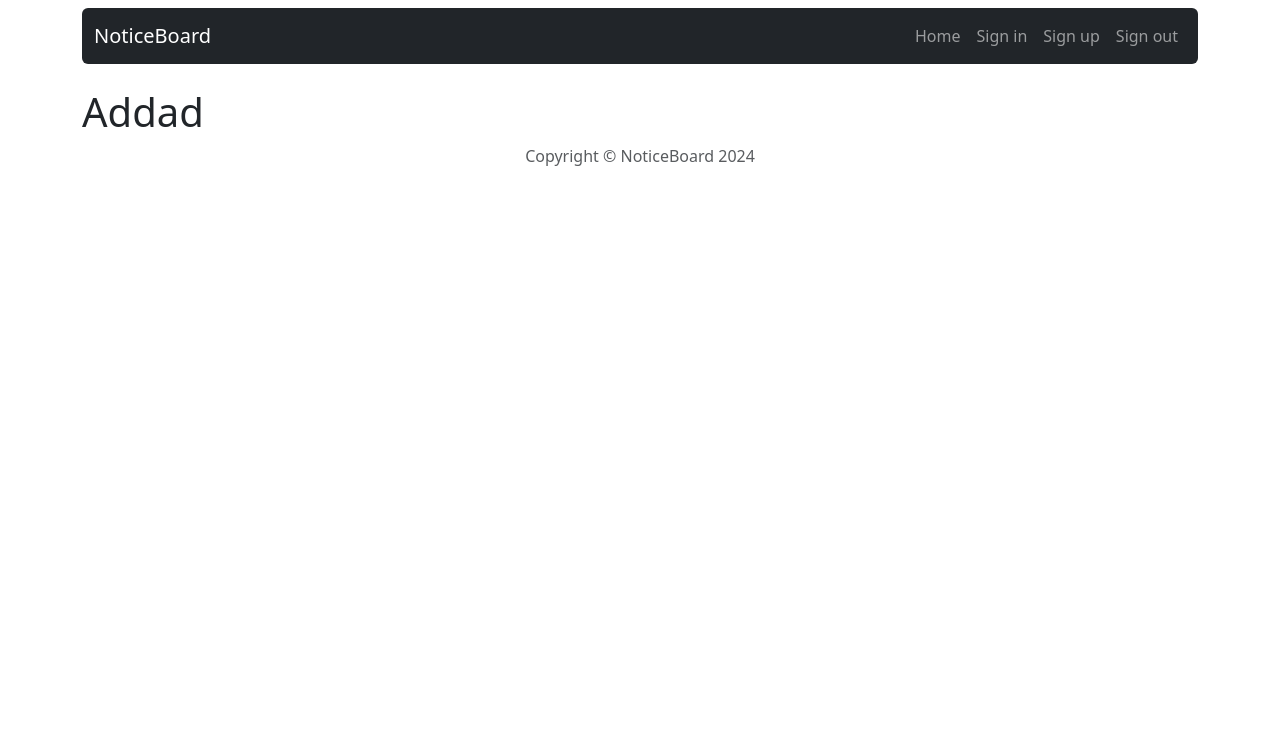
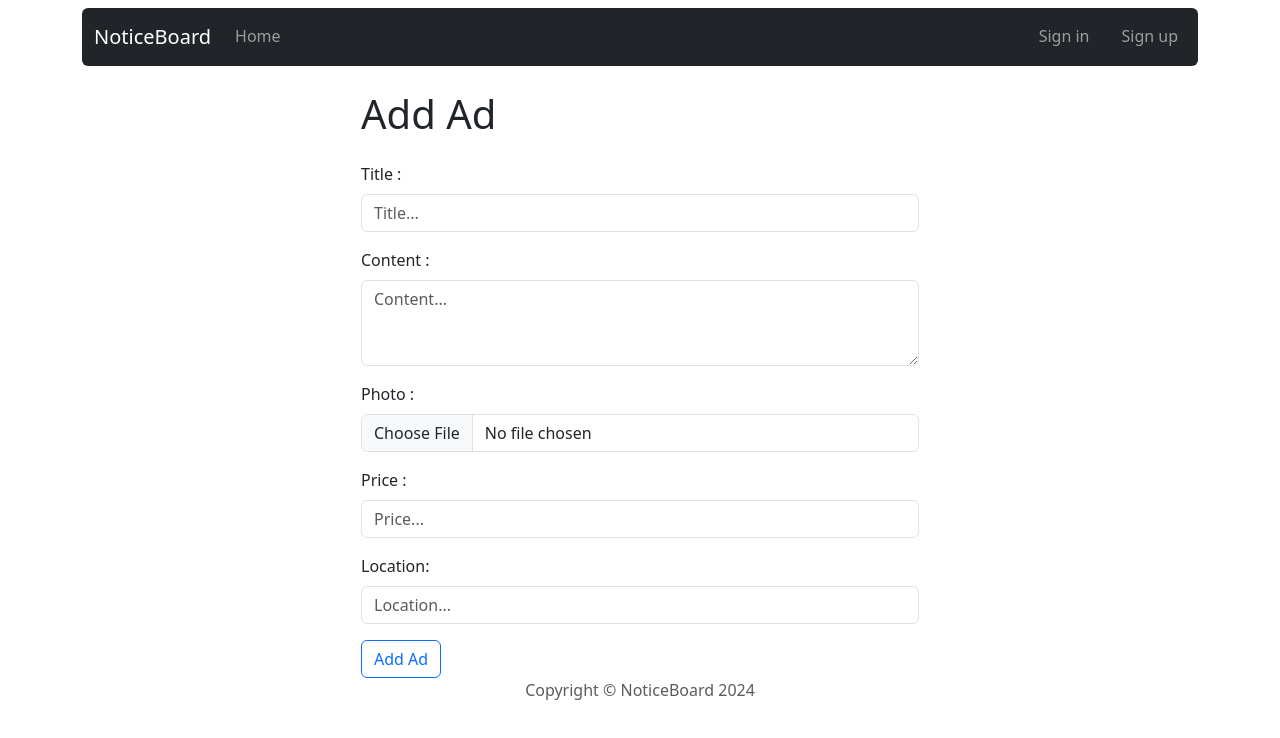
Before and after one commit to mikolajchm/NoticeBoard, a React (Create React App) app in the folder client/: page /ad/add in a window 1280 px wide. Shown: the top 738 px of the page. Built offline with nearby package versions, Linux system fonts and the light colour scheme.

Commit message:
Working at redux/views/pages

```diff
--- a/client/src/App.js
+++ b/client/src/App.js
@@ -22,7 +22,7 @@ function App() {
         <NavBar />
         <Routes>
           <Route path="/" element={<Home />} />
-          <Route path="/ads/:id" element={<Ad />} />
+          <Route path="/ad/:id" element={<Ad />} />
           <Route path="/ad/add" element={<Addad />} />
           <Route path="/ad/edit/:id" element={<Editad />} />
           <Route path="/ad/remove/:id" element={<AdRemove />} />
--- a/client/src/components/features/AdForm/AdForm.js
+++ b/client/src/components/features/AdForm/AdForm.js
@@ -0,0 +1,123 @@
+import Button from 'react-bootstrap/Button';
+import Form from 'react-bootstrap/Form';
+import { useState } from 'react';
+import  { API_URL } from '../../../config';
+import Alert from 'react-bootstrap/Alert';
+import Spinner from 'react-bootstrap/Spinner';
+import { addAd } from '../../../redux/adsRedux';
+import { useNavigate } from 'react-router-dom';
+import { useDispatch } from 'react-redux';
+
+const AdForm = () => {
+    const [title, setTitle] = useState('');
+    const [content, setContent] = useState('');
+    const [photo, setPhoto] = useState(null);
+    const [publishDate, setPublishDate] = useState(new Date());
+    const [price, setPrice] = useState('');
+    const [location, setLocation] = useState('');
+    const [sellerinfo, setSellerinfo] = useState('');
+    const [status, setStatus] = useState(null); // null, 'loading', 'succes', 'serverError' , 'clientError'
+
+    const dispatch = useDispatch();
+    const navigate = useNavigate();
+
+
+    const handleSubmit = e => {
+        e.preventDefault();
+
+        const fd = new FormData();
+        fd.append('title', title);
+        fd.append('content', content);
+        fd.append('photo', photo);
+        fd.append('publishDate', publishDate);
+        fd.append('location', location);
+        fd.append('sellerinfo', sellerinfo);
+
+
+        const options = {
+            method: 'POST',
+            body: fd,
+        };
+
+        setStatus('loading');
+
+        fetch(`${API_URL}/ad/add`, options)
+            .then(res => {
+                if (res.status === 201 ){
+                    setStatus('success');
+                    //dispatch(addAd({ ad }))
+                    setTimeout(() => {
+                        navigate("/");
+                    }, 50);
+                } else if (res.status === 400) {
+                    setStatus('clientError');
+                } else if (res.status === 409) {
+                    setStatus('loginError');
+                } else {
+                    setStatus('serverError');
+                }
+            })
+            .catch((err) => {
+                setStatus('serverError');
+            });
+    }
+
+
+
+    return (
+        <Form className="col-12 col-sm-6 mx-auto" onSubmit={handleSubmit}>
+
+            <h1 className="my-4">Add Ad</h1>
+
+            { status === "success" && (<Alert variant="success" >
+            <Alert.Heading>Succes !</Alert.Heading>
+                <p>You have been add ad!</p>
+            </Alert> )}
+
+            { status === "serverError" && (<Alert variant="danger">
+                <Alert.Heading>Something went wrong...</Alert.Heading>
+                <p>Unexpected error... Try again!</p>
+            </Alert> )}
+
+            { status === "clientError" && (<Alert variant="danger">
+                <Alert.Heading>No enough data</Alert.Heading>
+                <p>You have to fill all the fields.</p>
+            </Alert> )}
+
+            { status === "loading" && (<Spinner animation="border" role="status" className="block mx-auto">
+                <span className="visually-hidden">Loading...</span>
+            </Spinner> )}
+
+            <Form.Group className="mb-3" controlId="formLogin" minLength={10}  maxLength={50}>
+                <Form.Label>Title :</Form.Label>
+                <Form.Control type="text" value={title} onChange={e => setTitle(e.target.value)} placeholder="Title..." />
+            </Form.Group>
+
+            <Form.Group className="mb-3" controlId="formLogin" minLength={20}  maxLength={100}>
+                <Form.Label>Content :</Form.Label>
+                <Form.Control type="text" as="textarea" rows={3}  value={content} onChange={e => setContent(e.target.value)} placeholder="Content..." />
+            </Form.Group>
+
+            <Form.Group className="mb-3" controlId="formFile">
+                <Form.Label>Photo :</Form.Label>
+                <Form.Control type="file" onChange={e => setPhoto(e.target.files[0])} />
+            </Form.Group>
+
+            <Form.Group className="mb-3" controlId="formPhone">
+                <Form.Label>Price :</Form.Label>
+                <Form.Control type="tel" value={price} onChange={e => setPrice(e.target.value)} placeholder="Price..." />
+            </Form.Group>
+
+            <Form.Group className="mb-3" controlId="formFile">
+                <Form.Label>Location:</Form.Label>
+                <Form.Control type="tel" value={location} onChange={e => setLocation(e.target.value)} placeholder="Location..." />
+                </Form.Group>
+
+            <Button variant="outline-primary" type="submit">
+                Add Ad
+            </Button>
+        </Form>
+    )
+};
+
+export default AdForm;
--- a/client/src/components/pages/Ad/Ad.js
+++ b/client/src/components/pages/Ad/Ad.js
@@ -1,8 +1,16 @@
+import Button from 'react-bootstrap/Button';
+import Form from 'react-bootstrap/Form';
+
 const Ad = () => {
     return (
-        <div>
-            <h1>ad</h1>
-        </div>
+        <Form>
+            <Button  variant="outline-success" type="submit">
+                Edit
+            </Button>
+            <Button  className="ms-3" variant="danger" type="submit">
+                Remove
+            </Button>
+        </Form>
     )
 }
 export default Ad;
--- a/client/src/components/pages/Addad/Addad.js
+++ b/client/src/components/pages/Addad/Addad.js
@@ -1,7 +1,9 @@
+import AdForm from "../../features/AdForm/AdForm";
+
 const Addad = () => {
     return (
         <div>
-            <h1>Addad</h1>
+            <AdForm/>
         </div>
     )
 }
--- a/client/src/components/pages/Login/Login.js
+++ b/client/src/components/pages/Login/Login.js
@@ -35,10 +35,10 @@ const Login = () => {
             .then(res => {
                 if (res.status === 200 ){
                     setStatus('success');
+                    dispatch(logIn({ login }));
                     setTimeout(() => {
                         navigate("/");
                     }, 50);
-                    dispatch(logIn({ login }));
                 } else if (res.status === 400) {
                     setStatus('clientError');
                 } else {
--- a/client/src/components/pages/Register/Register.js
+++ b/client/src/components/pages/Register/Register.js
@@ -4,6 +4,7 @@ import { useState } from 'react';
 import  { API_URL } from '../../../config';
 import Alert from 'react-bootstrap/Alert';
 import Spinner from 'react-bootstrap/Spinner';
+import { useNavigate } from 'react-router-dom';
 
 
 const Register = () => {
@@ -14,6 +15,7 @@ const Register = () => {
     const [avatar, setAvatar] = useState(null);
     const [status, setStatus] = useState(null); // null, 'loading', 'succes', 'serverError' , 'clientError', 'loginError'
 
+    const navigate = useNavigate();
 
     const handleSubmit = e => {
         e.preventDefault();
@@ -35,6 +37,9 @@ const Register = () => {
             .then(res => {
                 if (res.status === 201 ){
                     setStatus('success');
+                    setTimeout(() => {
+                        navigate("/");
+                    }, 50);
                 } else if (res.status === 400) {
                     setStatus('clientError');
                 } else if (res.status === 409) {
--- a/client/src/components/views/NavBar/NavBar.js
+++ b/client/src/components/views/NavBar/NavBar.js
@@ -3,18 +3,32 @@ import { NavLink } from 'react-router-dom';
 import Container from 'react-bootstrap/Container';
 import Nav from 'react-bootstrap/Nav';
 import Navbar from 'react-bootstrap/Navbar';
+import { getLoggedUser } from "../../../redux/userRedux";
+import { useSelector } from "react-redux";
 
 
 const NavBar = () => {
+  const loggedUser = useSelector(getLoggedUser);
     return (
         <Navbar bg="dark" expand="lg" className="mt-2 mb-4 rounded" data-bs-theme="dark">
           <Container>
             <Navbar.Brand>NoticeBoard</Navbar.Brand>
-             <Nav className="me-auto, justify-content-center">
+            <Nav className="me-auto" variant="underline">
               <Nav.Link as={NavLink} to="/">Home</Nav.Link>
+            </Nav>
+            <Nav className="ms-auto" variant="underline">
+              { !loggedUser && (
+                <>
                   <Nav.Link as={NavLink} to="/login">Sign in</Nav.Link>
                   <Nav.Link as={NavLink} to="/register">Sign up</Nav.Link>
+                </>
+              )}
+              { loggedUser && (
+                <>
+                <Nav.Link as={NavLink} to="/ad/add">Add Ad</Nav.Link>
                 <Nav.Link as={NavLink} to="/logout">Sign out</Nav.Link>
+                </>
+              )}
             </Nav>
           </Container>
         </Navbar>
--- a/client/src/redux/adsRedux.js
+++ b/client/src/redux/adsRedux.js
@@ -0,0 +1,29 @@
+//selectors
+export const getAllAds = ({ ads }) => ads;
+export const getAdById = ({ ads }, id) => ads.find((ad) => ad._id === id);
+
+//actions
+const createActionName = (actionName) => `app/ad/${actionName}`;
+const ADD_AD = createActionName('ADD_AD');
+const EDIT_AD = createActionName('EDIT_AD');
+const REMOVE_AD = createActionName('REMOVE_AD');
+
+//action creators
+export const addAd = payload => ({ type: ADD_AD, payload});
+export const editAd = payload => ({ type: EDIT_AD, payload });
+export const removeAd = payload => ({ type: REMOVE_AD, payload});
+
+const adsReducer = (statePart = [], action) => {
+    switch(action.type) {
+        case ADD_AD:
+            return
+        case EDIT_AD:
+            return
+        case REMOVE_AD:
+            return
+    default:
+        return  statePart;
+    };
+};
+
+export default adsReducer;
--- a/client/src/redux/userRedux.js
+++ b/client/src/redux/userRedux.js
@@ -1,5 +1,5 @@
 //selectors
-
+export const getLoggedUser = ({ users }) => users;
 
 //actions
 const createActionName = (actionName) => `app/users/${actionName}`;
```
Also changed, not shown: client/src/components/features/AddAdForm/AddAdForm.js (+19 -0 lines), 2 other files (tests, documents, lock files or other folders). Lines whose indentation alone changed are shown as unchanged.
